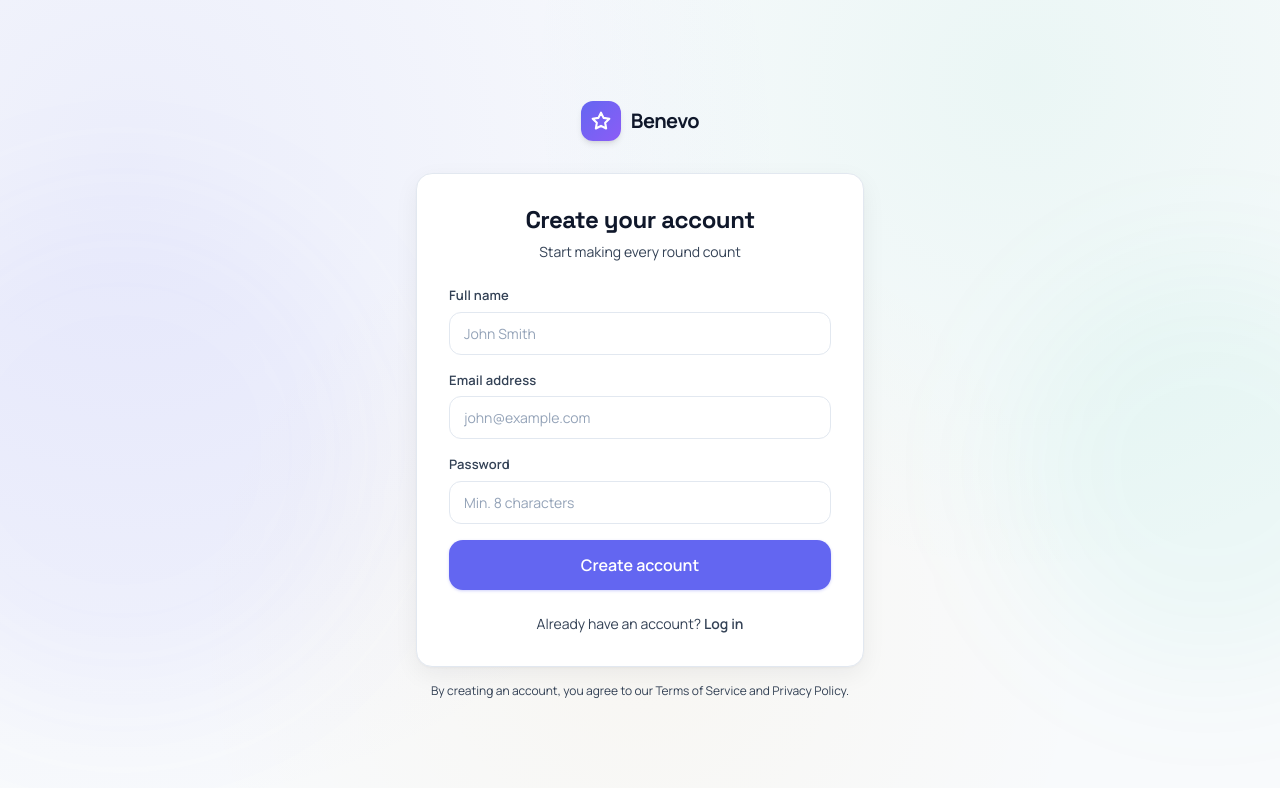
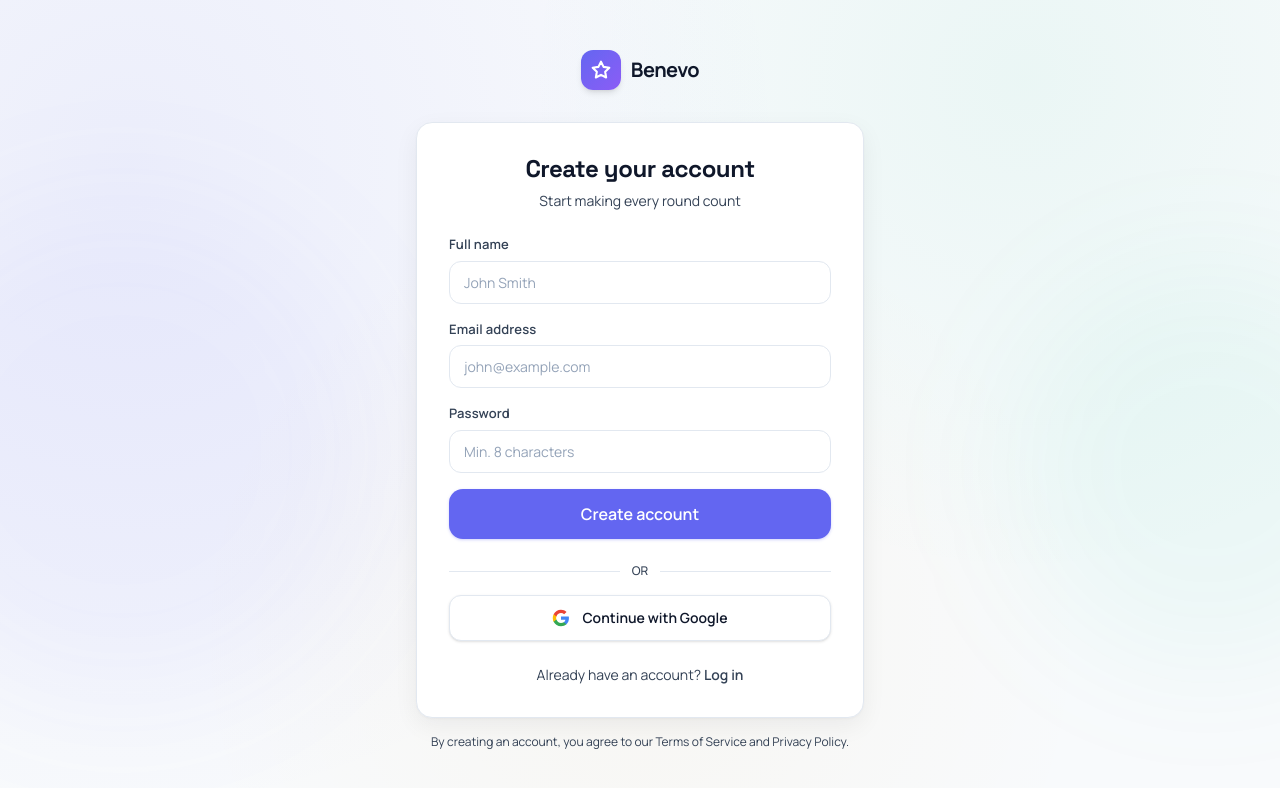
Before and after one commit to absid10/benevo, a Next.js app: page /signup in a window 1280 px wide. Shown: the top 788 px of the page. Built offline with nearby package versions, Linux system fonts and the light colour scheme; no server answers.

Commit message:
feat: add Google OAuth sign-in to login and signup pages

```diff
--- /dev/null
+++ b/src/app/auth/callback/route.ts
@@ -0,0 +1,42 @@
+import { NextRequest, NextResponse } from "next/server";
+import { cookies } from "next/headers";
+import { createClient } from "@/utils/supabase/server";
+
+export async function GET(request: NextRequest) {
+  const { searchParams, origin } = new URL(request.url);
+  const code = searchParams.get("code");
+  const next = searchParams.get("next") ?? "/dashboard";
+
+  if (code) {
+    const cookieStore = await cookies();
+    const supabase = createClient(cookieStore);
+    const { data, error } = await supabase.auth.exchangeCodeForSession(code);
+
+    if (!error && data.user) {
+      // Create profile if it doesn't exist
+      const { createSupabaseAdminClient } = await import("@/lib/supabase");
+      const admin = createSupabaseAdminClient();
+      await admin.from("profiles").upsert(
+        {
+          id: data.user.id,
+          role: "subscriber",
+          full_name: data.user.user_metadata?.full_name ?? data.user.email?.split("@")[0] ?? null,
+        },
+        { onConflict: "id" }
+      );
+
+      const forwardedHost = request.headers.get("x-forwarded-host");
+      const isLocalEnv = process.env.NODE_ENV === "development";
+
+      if (isLocalEnv) {
+        return NextResponse.redirect(`${origin}${next}`);
+      } else if (forwardedHost) {
+        return NextResponse.redirect(`https://${forwardedHost}${next}`);
+      } else {
+        return NextResponse.redirect(`${origin}${next}`);
+      }
+    }
+  }
+
+  return NextResponse.redirect(`${origin}/login?error=auth_failed`);
+}
--- a/src/app/login/page.tsx
+++ b/src/app/login/page.tsx
@@ -48,6 +48,21 @@
     }
 
     setLoading(false);
+  }
+
+  async function handleGoogleLogin() {
+    try {
+      const { createClient } = await import("@/utils/supabase/client");
+      const supabase = createClient();
+      const redirectTo = `${window.location.origin}/auth/callback`;
+
+      await supabase.auth.signInWithOAuth({
+        provider: "google",
+        options: { redirectTo },
+      });
+    } catch {
+      setError("Google sign-in failed. Please try again.");
+    }
   }
 
   return (
@@ -128,6 +143,29 @@
             </button>
           </form>
 
+          {/* Divider */}
+          <div className="mt-6 flex items-center gap-3">
+            <div className="h-px flex-1 bg-mist" />
+            <span className="text-xs font-medium text-slate">OR</span>
+            <div className="h-px flex-1 bg-mist" />
+          </div>
+
+          {/* Google Sign In */}
+          <button
+            type="button"
+            onClick={handleGoogleLogin}
+            className="mt-4 flex w-full items-center justify-center gap-3 rounded-xl border border-mist bg-white px-4 py-3 text-sm font-semibold text-ink shadow-sm transition-all hover:bg-cloud hover:shadow-md"
+            id="google-login"
+          >
+            <svg width="18" height="18" viewBox="0 0 24 24">
+              <path d="M22.56 12.25c0-.78-.07-1.53-.2-2.25H12v4.26h5.92a5.06 5.06 0 01-2.2 3.32v2.77h3.57c2.08-1.92 3.28-4.74 3.28-8.1z" fill="#4285F4" />
+              <path d="M12 23c2.97 0 5.46-.98 7.28-2.66l-3.57-2.77c-.98.66-2.23 1.06-3.71 1.06-2.86 0-5.29-1.93-6.16-4.53H2.18v2.84C3.99 20.53 7.7 23 12 23z" fill="#34A853" />
+              <path d="M5.84 14.09c-.22-.66-.35-1.36-.35-2.09s.13-1.43.35-2.09V7.07H2.18C1.43 8.55 1 10.22 1 12s.43 3.45 1.18 4.93l2.85-2.22.81-.62z" fill="#FBBC05" />
+              <path d="M12 5.38c1.62 0 3.06.56 4.21 1.64l3.15-3.15C17.45 2.09 14.97 1 12 1 7.7 1 3.99 3.47 2.18 7.07l3.66 2.84c.87-2.6 3.3-4.53 6.16-4.53z" fill="#EA4335" />
+            </svg>
+            Continue with Google
+          </button>
+
           <p className="mt-6 text-center text-sm text-slate">
             Don&apos;t have an account?{" "}
             <Link href="/signup" className="font-semibold text-primary hover:text-primary-hover transition-colors">
--- a/src/app/signup/page.tsx
+++ b/src/app/signup/page.tsx
@@ -65,6 +65,21 @@
     }
 
     setLoading(false);
+  }
+
+  async function handleGoogleSignup() {
+    try {
+      const { createClient } = await import("@/utils/supabase/client");
+      const supabase = createClient();
+      const redirectTo = `${window.location.origin}/auth/callback`;
+
+      await supabase.auth.signInWithOAuth({
+        provider: "google",
+        options: { redirectTo },
+      });
+    } catch {
+      setError("Google sign-in failed. Please try again.");
+    }
   }
 
   return (
@@ -159,6 +174,29 @@
             </button>
           </form>
 
+          {/* Divider */}
+          <div className="mt-6 flex items-center gap-3">
+            <div className="h-px flex-1 bg-mist" />
+            <span className="text-xs font-medium text-slate">OR</span>
+            <div className="h-px flex-1 bg-mist" />
+          </div>
+
+          {/* Google Sign Up */}
+          <button
+            type="button"
+            onClick={handleGoogleSignup}
+            className="mt-4 flex w-full items-center justify-center gap-3 rounded-xl border border-mist bg-white px-4 py-3 text-sm font-semibold text-ink shadow-sm transition-all hover:bg-cloud hover:shadow-md"
+            id="google-signup"
+          >
+            <svg width="18" height="18" viewBox="0 0 24 24">
+              <path d="M22.56 12.25c0-.78-.07-1.53-.2-2.25H12v4.26h5.92a5.06 5.06 0 01-2.2 3.32v2.77h3.57c2.08-1.92 3.28-4.74 3.28-8.1z" fill="#4285F4" />
+              <path d="M12 23c2.97 0 5.46-.98 7.28-2.66l-3.57-2.77c-.98.66-2.23 1.06-3.71 1.06-2.86 0-5.29-1.93-6.16-4.53H2.18v2.84C3.99 20.53 7.7 23 12 23z" fill="#34A853" />
+              <path d="M5.84 14.09c-.22-.66-.35-1.36-.35-2.09s.13-1.43.35-2.09V7.07H2.18C1.43 8.55 1 10.22 1 12s.43 3.45 1.18 4.93l2.85-2.22.81-.62z" fill="#FBBC05" />
+              <path d="M12 5.38c1.62 0 3.06.56 4.21 1.64l3.15-3.15C17.45 2.09 14.97 1 12 1 7.7 1 3.99 3.47 2.18 7.07l3.66 2.84c.87-2.6 3.3-4.53 6.16-4.53z" fill="#EA4335" />
+            </svg>
+            Continue with Google
+          </button>
+
           <p className="mt-6 text-center text-sm text-slate">
             Already have an account?{" "}
             <Link href="/login" className="font-semibold text-primary hover:text-primary-hover transition-colors">
```
